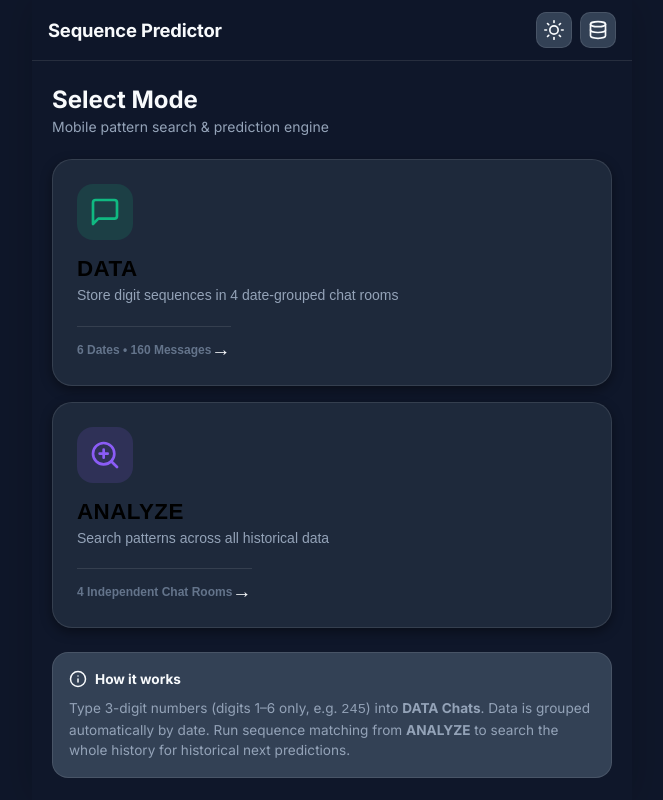
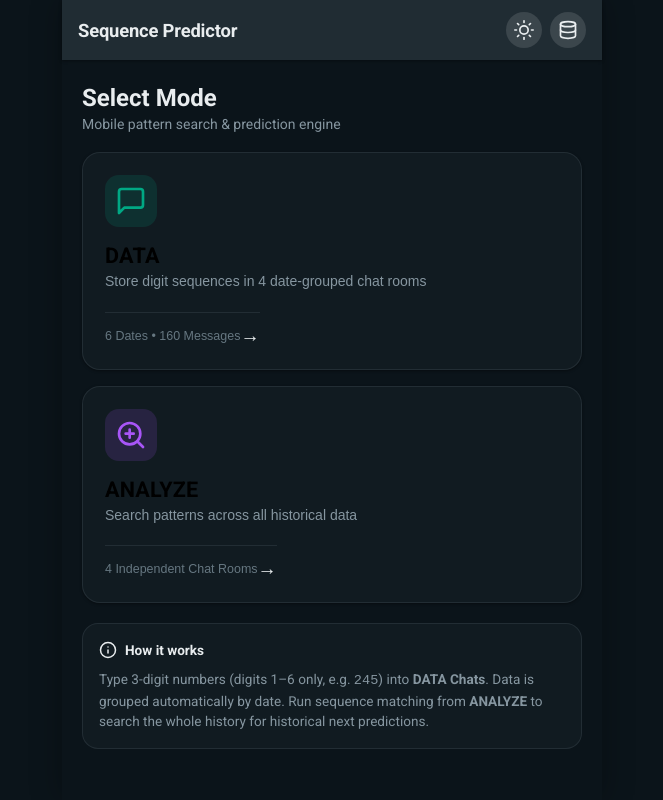
Before and after one commit to thiruAji/predictor, a React (Vite) app: page / in a window 1280 px wide. Shown: the whole page, without its empty margins (308-971 px from the left). Built offline with nearby package versions, Linux system fonts and the light colour scheme.

Commit message:
Update typography and colors to match WhatsApp font style

```diff
--- a/index.html
+++ b/index.html
@@ -3,12 +3,12 @@
   <head>
     <meta charset="UTF-8" />
     <meta name="viewport" content="width=device-width, initial-scale=1.0, maximum-scale=1.0, user-scalable=no, viewport-fit=cover" />
-    <meta name="theme-color" content="#0f172a" />
+    <meta name="theme-color" content="#0b141a" />
     <meta name="description" content="Mobile-first sequence analyzer and predictor chat application" />
     <title>Sequence Analyzer Chat</title>
     <link rel="preconnect" href="https://fonts.googleapis.com">
     <link rel="preconnect" href="https://fonts.gstatic.com" crossorigin>
-    <link href="https://fonts.googleapis.com/css2?family=Inter:wght@400;500;600;700&family=JetBrains+Mono:wght@500;600&display=swap" rel="stylesheet">
+    <link href="https://fonts.googleapis.com/css2?family=Roboto:wght@400;500;700&family=Inter:wght@400;500;600;700&display=swap" rel="stylesheet">
   </head>
   <body>
     <div id="root"></div>
--- a/src/style.css
+++ b/src/style.css
@@ -1,62 +1,74 @@
-/* ROOT THEME VARIABLES */
+/* ROOT THEME VARIABLES (WHATSAPP INSPIRED) */
 :root[data-theme="dark"] {
-  --bg-primary: #0f172a;
-  --bg-secondary: #1e293b;
-  --bg-tertiary: #334155;
-  --bg-glass: rgba(15, 23, 42, 0.85);
+  --bg-primary: #0b141a;
+  --bg-secondary: #111b21;
+  --bg-tertiary: #202c33;
+  --bg-glass: rgba(32, 44, 51, 0.95);
 
-  --text-primary: #f8fafc;
-  --text-secondary: #94a3b8;
-  --text-muted: #64748b;
+  --text-primary: #e9edef;
+  --text-secondary: #8696a0;
+  --text-muted: #667781;
 
-  --border-color: rgba(255, 255, 255, 0.1);
-  --border-hover: rgba(255, 255, 255, 0.2);
+  --border-color: rgba(134, 150, 160, 0.15);
+  --border-hover: rgba(134, 150, 160, 0.3);
 
-  --accent-emerald: #10b981;
-  --accent-emerald-hover: #059669;
-  --accent-violet: #8b5cf6;
-  --accent-violet-hover: #7c3aed;
-  --accent-cyan: #06b6d4;
-  --accent-rose: #f43f5e;
+  --accent-emerald: #00a884;
+  --accent-emerald-hover: #008069;
+  --accent-violet: #a855f7;
+  --accent-violet-hover: #9333ea;
+  --accent-cyan: #53bdeb;
+  --accent-rose: #f15c6d;
 
-  --bubble-user-bg: #1e293b;
-  --bubble-user-border: #334155;
-  --bubble-analyze-bg: #2e1065;
+  --bubble-user-bg: #005c4b;
+  --bubble-user-border: #007a63;
+  --bubble-user-text: #e9edef;
+
+  --bubble-analyze-bg: #3b2063;
   --bubble-analyze-border: #5b21b6;
+  --bubble-analyze-text: #f3e8ff;
 
-  --shadow-sm: 0 2px 4px rgba(0, 0, 0, 0.3);
-  --shadow-md: 0 4px 12px rgba(0, 0, 0, 0.4);
-  --shadow-lg: 0 10px 25px rgba(0, 0, 0, 0.5);
+  --header-bg: #202c33;
+  --header-text: #e9edef;
+
+  --shadow-sm: 0 1px 3px rgba(0, 0, 0, 0.4);
+  --shadow-md: 0 4px 12px rgba(0, 0, 0, 0.5);
+  --shadow-lg: 0 10px 25px rgba(0, 0, 0, 0.6);
 }
 
 :root[data-theme="light"] {
-  --bg-primary: #f8fafc;
+  --bg-primary: #efeae2;
   --bg-secondary: #ffffff;
-  --bg-tertiary: #f1f5f9;
-  --bg-glass: rgba(255, 255, 255, 0.88);
+  --bg-tertiary: #f0f2f5;
+  --bg-glass: rgba(240, 242, 245, 0.95);
 
-  --text-primary: #0f172a;
-  --text-secondary: #475569;
-  --text-muted: #94a3b8;
+  --text-primary: #111b21;
+  --text-secondary: #54656f;
+  --text-muted: #8696a0;
 
-  --border-color: #e2e8f0;
-  --border-hover: #cbd5e1;
+  --border-color: #e9edef;
+  --border-hover: #d1d7db;
 
-  --accent-emerald: #059669;
-  --accent-emerald-hover: #047857;
+  --accent-emerald: #008069;
+  --accent-emerald-hover: #006a57;
   --accent-violet: #7c3aed;
   --accent-violet-hover: #6d28d9;
-  --accent-cyan: #0891b2;
-  --accent-rose: #e11d48;
+  --accent-cyan: #0284c7;
+  --accent-rose: #ea868f;
 
-  --bubble-user-bg: #ffffff;
-  --bubble-user-border: #e2e8f0;
+  --bubble-user-bg: #d9fdd3;
+  --bubble-user-border: #b5f5a8;
+  --bubble-user-text: #111b21;
+
   --bubble-analyze-bg: #f3e8ff;
   --bubble-analyze-border: #ddd6fe;
+  --bubble-analyze-text: #2e1065;
 
-  --shadow-sm: 0 1px 3px rgba(0, 0, 0, 0.08);
-  --shadow-md: 0 4px 12px rgba(0, 0, 0, 0.06);
-  --shadow-lg: 0 10px 20px rgba(0, 0, 0, 0.1);
+  --header-bg: #008069;
+  --header-text: #ffffff;
+
+  --shadow-sm: 0 1px 2px rgba(0, 0, 0, 0.08);
+  --shadow-md: 0 4px 10px rgba(0, 0, 0, 0.06);
+  --shadow-lg: 0 8px 20px rgba(0, 0, 0, 0.1);
 }
 
 /* RESET & BASE */
@@ -70,11 +82,13 @@
 html, body {
   width: 100%;
   height: 100%;
-  font-family: 'Inter', system-ui, -apple-system, BlinkMacSystemFont, 'Segoe UI', Roboto, sans-serif;
+  font-family: 'Roboto', -apple-system, BlinkMacSystemFont, "Segoe UI", "Helvetica Neue", Arial, sans-serif;
   background-color: var(--bg-primary);
   color: var(--text-primary);
   overflow-x: hidden;
   touch-action: manipulation;
+  -webkit-font-smoothing: antialiased;
+  -moz-osx-font-smoothing: grayscale;
 }
 
 #root {
@@ -88,12 +102,12 @@ html, body {
   display: flex;
   flex-direction: column;
   min-height: 100vh;
-  max-width: 600px;
+  max-width: 540px;
   margin: 0 auto;
   width: 100%;
   background-color: var(--bg-primary);
   position: relative;
-  box-shadow: 0 0 40px rgba(0,0,0,0.2);
+  box-shadow: 0 0 30px rgba(0,0,0,0.3);
 }
 
 /* HEADER */
@@ -105,10 +119,9 @@ html, body {
   align-items: center;
   justify-content: space-between;
   padding: 12px 16px;
-  background: var(--bg-glass);
-  backdrop-filter: blur(12px);
-  -webkit-backdrop-filter: blur(12px);
-  border-bottom: 1px solid var(--border-color);
+  background: var(--header-bg);
+  color: var(--header-text);
+  box-shadow: var(--shadow-sm);
 }
 
 .header-left {
@@ -118,9 +131,9 @@ html, body {
 }
 
 .nav-back-btn {
-  background: var(--bg-tertiary);
-  border: 1px solid var(--border-color);
-  color: var(--text-primary);
+  background: rgba(255, 255, 255, 0.12);
+  border: none;
+  color: var(--header-text);
   width: 36px;
   height: 36px;
   border-radius: 50%;
@@ -141,16 +154,17 @@ html, body {
 }
 
 .header-title {
+  font-family: 'Roboto', -apple-system, BlinkMacSystemFont, sans-serif;
   font-size: 1.15rem;
   font-weight: 700;
   letter-spacing: -0.01em;
-  color: var(--text-primary);
+  color: var(--header-text);
 }
 
 .header-subtitle {
   font-size: 0.75rem;
-  color: var(--accent-emerald);
-  font-weight: 600;
+  color: rgba(255, 255, 255, 0.85);
+  font-weight: 500;
 }
 
 .header-actions {
@@ -160,21 +174,17 @@ html, body {
 }
 
 .header-icon-btn {
-  background: var(--bg-tertiary);
-  border: 1px solid var(--border-color);
-  color: var(--text-primary);
+  background: rgba(255, 255, 255, 0.12);
+  border: none;
+  color: var(--header-text);
   width: 36px;
   height: 36px;
-  border-radius: 10px;
+  border-radius: 50%;
   display: flex;
   align-items: center;
   justify-content: center;
   cursor: pointer;
   transition: all 0.2s ease;
-}
-
-.header-icon-btn:hover {
-  border-color: var(--border-hover);
 }
 
 .header-icon-btn:active {
@@ -193,12 +203,13 @@ html, body {
   padding: 24px 20px;
   display: flex;
   flex-direction: column;
-  gap: 24px;
+  gap: 20px;
 }
 
 .home-welcome-title {
+  font-family: 'Roboto', -apple-system, BlinkMacSystemFont, sans-serif;
   font-size: 1.5rem;
-  font-weight: 800;
+  font-weight: 700;
 }
 
 .home-welcome-sub {
@@ -216,23 +227,23 @@ html, body {
 .home-card {
   background: var(--bg-secondary);
   border: 1px solid var(--border-color);
-  border-radius: 20px;
-  padding: 24px;
+  border-radius: 18px;
+  padding: 22px;
   display: flex;
   flex-direction: column;
   gap: 16px;
   text-align: left;
   cursor: pointer;
-  transition: transform 0.2s cubic-bezier(0.16, 1, 0.3, 1), border-color 0.2s ease, box-shadow 0.2s ease;
+  transition: transform 0.2s ease, border-color 0.2s ease, box-shadow 0.2s ease;
   position: relative;
   overflow: hidden;
-  box-shadow: var(--shadow-md);
+  box-shadow: var(--shadow-sm);
 }
 
 .home-card:hover {
   transform: translateY(-2px);
   border-color: var(--border-hover);
-  box-shadow: var(--shadow-lg);
+  box-shadow: var(--shadow-md);
 }
 
 .home-card:active {
@@ -240,28 +251,29 @@ html, body {
 }
 
 .card-data .home-card-icon-wrapper {
-  background: rgba(16, 185, 129, 0.15);
+  background: rgba(0, 168, 132, 0.15);
   color: var(--accent-emerald);
 }
 
 .card-analyze .home-card-icon-wrapper {
-  background: rgba(139, 92, 246, 0.15);
+  background: rgba(168, 85, 247, 0.15);
   color: var(--accent-violet);
 }
 
 .home-card-icon-wrapper {
-  width: 56px;
-  height: 56px;
-  border-radius: 16px;
+  width: 52px;
+  height: 52px;
+  border-radius: 14px;
   display: flex;
   align-items: center;
   justify-content: center;
 }
 
 .home-card-title {
-  font-size: 1.4rem;
-  font-weight: 800;
-  letter-spacing: 0.02em;
+  font-family: 'Roboto', -apple-system, BlinkMacSystemFont, sans-serif;
+  font-size: 1.35rem;
+  font-weight: 700;
+  letter-spacing: 0.01em;
 }
 
 .home-card-desc {
@@ -281,8 +293,8 @@ html, body {
 }
 
 .home-card-badge {
-  font-size: 0.75rem;
-  font-weight: 600;
+  font-size: 0.78rem;
+  font-weight: 500;
   color: var(--text-muted);
 }
 
@@ -298,7 +310,7 @@ html, body {
 }
 
 .home-info-box {
-  background: var(--bg-tertiary);
+  background: var(--bg-secondary);
   border: 1px solid var(--border-color);
   border-radius: 16px;
   padding: 16px;
@@ -343,11 +355,12 @@ html, body {
   font-weight: 600;
   text-transform: uppercase;
   color: var(--accent-emerald);
-  letter-spacing: 0.05em;
+  letter-spacing: 0.04em;
 }
 
 .date-active-display {
-  font-size: 1.25rem;
+  font-family: 'Roboto', -apple-system, BlinkMacSystemFont, sans-serif;
+  font-size: 1.2rem;
   font-weight: 700;
   margin-top: 2px;
 }
@@ -357,9 +370,9 @@ html, body {
   border: 1px solid var(--border-color);
   color: var(--text-primary);
   padding: 8px 12px;
-  border-radius: 10px;
+  border-radius: 20px;
   font-size: 0.8rem;
-  font-weight: 600;
+  font-weight: 500;
   display: flex;
   align-items: center;
   gap: 6px;
@@ -380,7 +393,7 @@ html, body {
   padding: 10px 14px;
   background: var(--bg-tertiary);
   border: 1px solid var(--border-color);
-  border-radius: 10px;
+  border-radius: 20px;
   color: var(--text-primary);
   font-size: 0.85rem;
 }
@@ -397,6 +410,7 @@ html, body {
   border: 1px solid var(--border-color);
   border-radius: 10px;
   color: var(--text-primary);
+  font-family: inherit;
 }
 
 .date-list-scroll {
@@ -405,8 +419,6 @@ html, body {
   display: flex;
   flex-direction: column;
   gap: 4px;
-
-  /* Custom scrollbar */
   scrollbar-width: thin;
 }
 
@@ -420,15 +432,16 @@ html, body {
   border-radius: 10px;
   color: var(--text-primary);
   cursor: pointer;
+  font-family: inherit;
 }
 
 .date-list-item.selected {
   border-color: var(--accent-emerald);
-  background: rgba(16, 185, 129, 0.1);
+  background: rgba(0, 168, 132, 0.12);
 }
 
 .date-item-text {
-  font-weight: 600;
+  font-weight: 500;
   font-size: 0.85rem;
 }
 
@@ -475,29 +488,29 @@ html, body {
 }
 
 .chat-room-avatar {
-  width: 44px;
-  height: 44px;
-  border-radius: 12px;
-  background: linear-gradient(135deg, var(--accent-emerald), #047857);
+  width: 46px;
+  height: 46px;
+  border-radius: 50%;
+  background: linear-gradient(135deg, var(--accent-emerald), #008069);
   color: #ffffff;
   display: flex;
   align-items: center;
   justify-content: center;
-  font-weight: 800;
+  font-weight: 700;
   font-size: 1rem;
   flex-shrink: 0;
 }
 
 .analyze-room-avatar {
-  width: 44px;
-  height: 44px;
-  border-radius: 12px;
-  background: linear-gradient(135deg, var(--accent-violet), #6d28d9);
+  width: 46px;
+  height: 46px;
+  border-radius: 50%;
+  background: linear-gradient(135deg, var(--accent-violet), #7c3aed);
   color: #ffffff;
   display: flex;
   align-items: center;
   justify-content: center;
-  font-weight: 800;
+  font-weight: 700;
   font-size: 1rem;
   flex-shrink: 0;
 }
@@ -515,14 +528,14 @@ html, body {
 
 .chat-room-name {
   font-size: 0.95rem;
-  font-weight: 700;
+  font-weight: 600;
 }
 
 .chat-room-badge {
-  font-size: 0.7rem;
-  font-weight: 600;
+  font-size: 0.72rem;
+  font-weight: 500;
   padding: 2px 8px;
-  border-radius: 20px;
+  border-radius: 12px;
   background: var(--bg-tertiary);
   color: var(--text-secondary);
 }
@@ -552,7 +565,7 @@ html, body {
 
 .chat-room-topbar {
   padding: 10px 16px;
-  background: var(--bg-secondary);
+  background: var(--bg-tertiary);
   border-bottom: 1px solid var(--border-color);
   display: flex;
   align-items: center;
@@ -561,7 +574,7 @@ html, body {
 
 .chat-room-topbar-info h3 {
   font-size: 0.95rem;
-  font-weight: 700;
+  font-weight: 600;
 }
 
 .chat-room-topbar-info span {
@@ -575,15 +588,15 @@ html, body {
   overflow-y: auto;
   display: flex;
   flex-direction: column;
-  gap: 12px;
+  gap: 10px;
 }
 
-/* CHAT BUBBLES */
+/* CHAT BUBBLES (WHATSAPP STYLE) */
 .chat-bubble-wrapper {
   display: flex;
   flex-direction: column;
   align-items: flex-end;
-  gap: 4px;
+  gap: 2px;
 }
 
 .analyze-bubble-wrapper {
@@ -592,32 +605,34 @@ html, body {
 
 .chat-row-tag {
   font-size: 0.65rem;
-  font-weight: 600;
+  font-weight: 500;
   color: var(--text-muted);
 }
 
 .chat-bubble {
   background: var(--bubble-user-bg);
   border: 1px solid var(--bubble-user-border);
-  padding: 10px 14px;
-  border-radius: 16px 16px 4px 16px;
+  color: var(--bubble-user-text);
+  padding: 8px 12px;
+  border-radius: 12px 12px 2px 12px;
   box-shadow: var(--shadow-sm);
   display: flex;
   flex-direction: column;
-  gap: 8px;
-  max-width: 80%;
-  animation: popIn 0.2s ease-out;
+  gap: 6px;
+  max-width: 82%;
+  animation: popIn 0.15s ease-out;
 }
 
 .analyze-bubble {
   background: var(--bubble-analyze-bg);
   border: 1px solid var(--bubble-analyze-border);
-  border-radius: 16px 16px 16px 4px;
+  color: var(--bubble-analyze-text);
+  border-radius: 12px 12px 12px 2px;
 }
 
 @keyframes popIn {
-  from { opacity: 0; transform: scale(0.95) translateY(4px); }
-  to { opacity: 1; transform: scale(1) translateY(0); }
+  from { opacity: 0; transform: translateY(4px); }
+  to { opacity: 1; transform: translateY(0); }
 }
 
 .chat-bubble-digits {
@@ -626,22 +641,22 @@ html, body {
 }
 
 .digit-pill {
-  font-family: 'JetBrains Mono', monospace;
-  font-size: 1.2rem;
+  font-family: 'Roboto', -apple-system, BlinkMacSystemFont, sans-serif;
+  font-size: 1.15rem;
   font-weight: 700;
   width: 32px;
-  height: 36px;
-  background: var(--accent-emerald);
-  color: #ffffff;
+  height: 34px;
+  background: rgba(0, 0, 0, 0.15);
+  color: inherit;
   border-radius: 8px;
   display: flex;
   align-items: center;
   justify-content: center;
-  box-shadow: inset 0 -2px 0 rgba(0,0,0,0.2);
 }
 
 .analyze-pill {
   background: var(--accent-violet);
+  color: #ffffff;
 }
 
 .chat-bubble-meta {
@@ -649,10 +664,10 @@ html, body {
   align-items: center;
   justify-content: space-between;
   gap: 12px;
-  border-top: 1px solid var(--border-color);
-  padding-top: 6px;
-  font-size: 0.75rem;
-  color: var(--text-secondary);
+  border-top: 1px solid rgba(0,0,0,0.08);
+  padding-top: 4px;
+  font-size: 0.72rem;
+  opacity: 0.85;
 }
 
 .chat-bubble-actions {
@@ -665,9 +680,9 @@ html, body {
   border: none;
   font-size: 0.8rem;
   cursor: pointer;
-  padding: 2px 4px;
-  border-radius: 4px;
-  opacity: 0.7;
+  padding: 2px;
+  opacity: 0.8;
+
   transition: opacity 0.2s ease;
 }
 
@@ -686,10 +701,11 @@ html, body {
 }
 
 .chat-edit-input {
-  font-family: 'JetBrains Mono', monospace;
+  font-family: 'Roboto', -apple-system, BlinkMacSystemFont, sans-serif;
   font-size: 1.1rem;
+  font-weight: 700;
   padding: 6px 10px;
-  border-radius: 6px;
+  border-radius: 8px;
   border: 1px solid var(--border-color);
   background: var(--bg-tertiary);
   color: var(--text-primary);
@@ -701,14 +717,12 @@ html, body {
   gap: 6px;
 }
 
-/* STICKY INPUT BAR */
+/* STICKY INPUT BAR (WHATSAPP STYLE) */
 .chat-input-bar {
   position: sticky;
   bottom: 0;
-  padding: 12px 16px;
-  background: var(--bg-glass);
-  backdrop-filter: blur(12px);
-  -webkit-backdrop-filter: blur(12px);
+  padding: 10px 14px;
+  background: var(--bg-tertiary);
   border-top: 1px solid var(--border-color);
   display: flex;
   align-items: center;
@@ -724,29 +738,29 @@ html, body {
 
 .chat-text-input {
   width: 100%;
-  font-family: 'JetBrains Mono', monospace;
-  font-size: 1.1rem;
+  font-family: 'Roboto', -apple-system, BlinkMacSystemFont, sans-serif;
+  font-size: 1.05rem;
   font-weight: 600;
-  letter-spacing: 0.1em;
-  padding: 12px 16px;
-  padding-right: 48px;
+  letter-spacing: 0.08em;
+  padding: 11px 16px;
+  padding-right: 46px;
   background: var(--bg-secondary);
-  border: 1px solid var(--border-color);
+  border: none;
   border-radius: 24px;
   color: var(--text-primary);
   outline: none;
-  transition: border-color 0.2s ease;
+  box-shadow: var(--shadow-sm);
 }
 
 .chat-text-input:focus {
-  border-color: var(--accent-emerald);
+  box-shadow: 0 0 0 2px var(--accent-emerald);
 }
 
 .digit-counter {
   position: absolute;
   right: 14px;
-  font-size: 0.7rem;
-  font-weight: 700;
+  font-size: 0.72rem;
+  font-weight: 600;
   color: var(--text-muted);
 }
 
@@ -755,28 +769,29 @@ html, body {
 }
 
 .chat-send-btn {
-  width: 46px;
-  height: 46px;
+  width: 44px;
+  height: 44px;
   border-radius: 50%;
   border: none;
-  background: var(--bg-tertiary);
-  color: var(--text-muted);
+  background: var(--accent-emerald);
+  color: #ffffff;
   display: flex;
   align-items: center;
   justify-content: center;
   cursor: pointer;
-  transition: all 0.2s cubic-bezier(0.16, 1, 0.3, 1);
+  transition: transform 0.15s ease, opacity 0.15s ease;
   flex-shrink: 0;
+  box-shadow: var(--shadow-sm);
 }
 
-.chat-send-btn.active {
-  background: var(--accent-emerald);
-  color: #ffffff;
-  box-shadow: 0 4px 12px rgba(16, 185, 129, 0.4);
+.chat-send-btn:disabled {
+  opacity: 0.5;
+  background: var(--text-muted);
+  cursor: not-allowed;
 }
 
 .chat-send-btn.active:active {
-  transform: scale(0.9);
+  transform: scale(0.92);
 }
 
 /* ANALYZE ROOMS GRID */
@@ -843,8 +858,8 @@ html, body {
 }
 
 .preview-pill {
-  font-family: 'JetBrains Mono', monospace;
-  font-size: 0.8rem;
+  font-family: 'Roboto', -apple-system, BlinkMacSystemFont, sans-serif;
+  font-size: 0.82rem;
   font-weight: 700;
   background: var(--accent-violet);
   color: #ffffff;
@@ -866,11 +881,11 @@ html, body {
 .btn-action-primary {
   flex: 1;
   padding: 10px 14px;
-  border-radius: 12px;
+  border-radius: 20px;
   border: none;
-  background: linear-gradient(135deg, var(--accent-violet), #6d28d9);
+  background: linear-gradient(135deg, var(--accent-violet), #7c3aed);
   color: #ffffff;
-  font-weight: 700;
+  font-weight: 600;
   font-size: 0.85rem;
   display: flex;
   align-items: center;
@@ -891,12 +906,12 @@ html, body {
 
 .btn-action-secondary {
   padding: 10px 14px;
-  border-radius: 12px;
+  border-radius: 20px;
   border: 1px solid var(--border-color);
   background: var(--bg-tertiary);
   color: var(--text-primary);
   font-size: 0.85rem;
-  font-weight: 600;
+  font-weight: 500;
   cursor: pointer;
 }
 
@@ -913,11 +928,11 @@ html, body {
 
 .btn-analyze-execute {
   padding: 8px 14px;
-  border-radius: 10px;
+  border-radius: 18px;
   border: none;
-  background: linear-gradient(135deg, var(--accent-violet), #6d28d9);
+  background: linear-gradient(135deg, var(--accent-violet), #7c3aed);
   color: #ffffff;
-  font-weight: 700;
+  font-weight: 600;
   font-size: 0.8rem;
   display: flex;
   align-items: center;
@@ -953,12 +968,13 @@ html, body {
   font-weight: 700;
   text-transform: uppercase;
   color: var(--accent-violet);
-  letter-spacing: 0.05em;
+  letter-spacing: 0.04em;
 }
 
 .results-title {
+  font-family: 'Roboto', -apple-system, BlinkMacSystemFont, sans-serif;
   font-size: 1.3rem;
-  font-weight: 800;
+  font-weight: 700;
 }
 
 .pattern-sequence-strip {
@@ -973,7 +989,7 @@ html, body {
 .strip-label {
   font-size: 0.75rem;
   color: var(--text-muted);
-  font-weight: 600;
+  font-weight: 500;
 }
 
 .strip-pills {
@@ -984,7 +1000,7 @@ html, body {
 }
 
 .strip-pill {
-  font-family: 'JetBrains Mono', monospace;
+  font-family: 'Roboto', -apple-system, BlinkMacSystemFont, sans-serif;
   font-size: 0.85rem;
   font-weight: 700;
   background: var(--accent-violet);
@@ -1017,14 +1033,14 @@ html, body {
 
 .stat-num {
   font-size: 1.5rem;
-  font-weight: 800;
+  font-weight: 700;
   color: var(--accent-emerald);
 }
 
 .stat-label {
   font-size: 0.7rem;
   color: var(--text-muted);
-  font-weight: 600;
+  font-weight: 500;
 }
 
 /* CANDIDATES CARD */
@@ -1040,7 +1056,7 @@ html, body {
 
 .card-subtitle {
   font-size: 1.05rem;
-  font-weight: 800;
+  font-weight: 700;
 }
 
 .candidates-list {
@@ -1061,7 +1077,7 @@ html, body {
 
 .top-candidate {
   border-color: var(--accent-emerald);
-  background: rgba(16, 185, 129, 0.1);
+  background: rgba(0, 168, 132, 0.1);
 }
 
 .candidate-left {
@@ -1072,7 +1088,7 @@ html, body {
 
 .candidate-rank {
   font-size: 0.8rem;
-  font-weight: 800;
+  font-weight: 700;
   color: var(--text-muted);
 }
 
@@ -1082,9 +1098,9 @@ html, body {
 }
 
 .candidate-code {
-  font-family: 'JetBrains Mono', monospace;
+  font-family: 'Roboto', -apple-system, BlinkMacSystemFont, sans-serif;
   font-size: 1.2rem;
-  font-weight: 800;
+  font-weight: 700;
   color: var(--text-primary);
 }
 
@@ -1095,7 +1111,7 @@ html, body {
 
 .candidate-count-badge {
   font-size: 0.85rem;
-  font-weight: 800;
+  font-weight: 700;
   color: #ffffff;
   background: var(--accent-emerald);
   padding: 4px 12px;
@@ -1133,14 +1149,14 @@ html, body {
 
 .match-number {
   font-size: 0.85rem;
-  font-weight: 700;
+  font-weight: 600;
   color: var(--text-primary);
 }
 
 .match-chat-tag {
   font-size: 0.7rem;
-  font-weight: 700;
-  background: rgba(139, 92, 246, 0.15);
+  font-weight: 600;
+  background: rgba(168, 85, 247, 0.15);
   color: var(--accent-violet);
   padding: 2px 8px;
   border-radius: 6px;
@@ -1163,7 +1179,7 @@ html, body {
 }
 
 .field-value {
-  font-weight: 600;
+  font-weight: 500;
   color: var(--text-primary);
 }
 
@@ -1198,15 +1214,15 @@ html, body {
 }
 
 .next-value-code {
-  font-family: 'JetBrains Mono', monospace;
+  font-family: 'Roboto', -apple-system, BlinkMacSystemFont, sans-serif;
   font-size: 1.1rem;
-  font-weight: 800;
+  font-weight: 700;
   color: var(--accent-emerald);
 }
 
 .next-total-pill {
   font-size: 0.7rem;
-  font-weight: 700;
+  font-weight: 600;
   background: var(--bg-primary);
   padding: 2px 8px;
   border-radius: 6px;
@@ -1227,8 +1243,7 @@ html, body {
   right: 0;
   bottom: 0;
   z-index: 1000;
-  background: rgba(0, 0, 0, 0.6);
-  backdrop-filter: blur(4px);
+  background: rgba(0, 0, 0, 0.65);
   display: flex;
   align-items: center;
   justify-content: center;
@@ -1244,7 +1259,7 @@ html, body {
 .modal-content {
   background: var(--bg-secondary);
   border: 1px solid var(--border-color);
-  border-radius: 24px;
+  border-radius: 20px;
   width: 100%;
   max-width: 480px;
   box-shadow: var(--shadow-lg);
@@ -1327,7 +1342,7 @@ html, body {
   border-radius: 12px;
   padding: 10px;
   color: var(--text-primary);
-  font-family: 'JetBrains Mono', monospace;
+  font-family: inherit;
   font-size: 0.8rem;
   margin-bottom: 10px;
 }
@@ -1335,9 +1350,9 @@ html, body {
 /* BUTTON UTILITIES */
 .btn-small {
   padding: 6px 12px;
-  border-radius: 8px;
+  border-radius: 16px;
   font-size: 0.78rem;
-  font-weight: 600;
+  font-weight: 500;
   border: none;
   cursor: pointer;
 }
@@ -1357,9 +1372,9 @@ html, body {
   border: 1px solid var(--accent-rose);
   color: var(--accent-rose);
   padding: 4px 10px;
-  border-radius: 8px;
+  border-radius: 16px;
   font-size: 0.75rem;
-  font-weight: 600;
+  font-weight: 500;
   cursor: pointer;
 }
 
@@ -1368,18 +1383,18 @@ html, body {
   border: none;
   color: var(--accent-rose);
   font-size: 0.8rem;
-  font-weight: 600;
+  font-weight: 500;
   cursor: pointer;
 }
 
 .btn-modal-primary {
   width: 100%;
   padding: 12px;
-  border-radius: 12px;
+  border-radius: 20px;
   border: none;
   background: var(--accent-emerald);
   color: #ffffff;
-  font-weight: 700;
+  font-weight: 600;
   font-size: 0.9rem;
   display: flex;
   align-items: center;
@@ -1391,11 +1406,11 @@ html, body {
 .btn-modal-secondary {
   width: 100%;
   padding: 12px;
-  border-radius: 12px;
+  border-radius: 20px;
   border: 1px solid var(--border-color);
   background: var(--bg-tertiary);
   color: var(--text-primary);
-  font-weight: 600;
+  font-weight: 500;
   font-size: 0.85rem;
   cursor: pointer;
 }
@@ -1403,11 +1418,11 @@ html, body {
 .btn-modal-danger {
   width: 100%;
   padding: 12px;
-  border-radius: 12px;
+  border-radius: 20px;
   border: none;
   background: var(--accent-rose);
   color: #ffffff;
-  font-weight: 700;
+  font-weight: 600;
   font-size: 0.9rem;
   cursor: pointer;
 }
```
